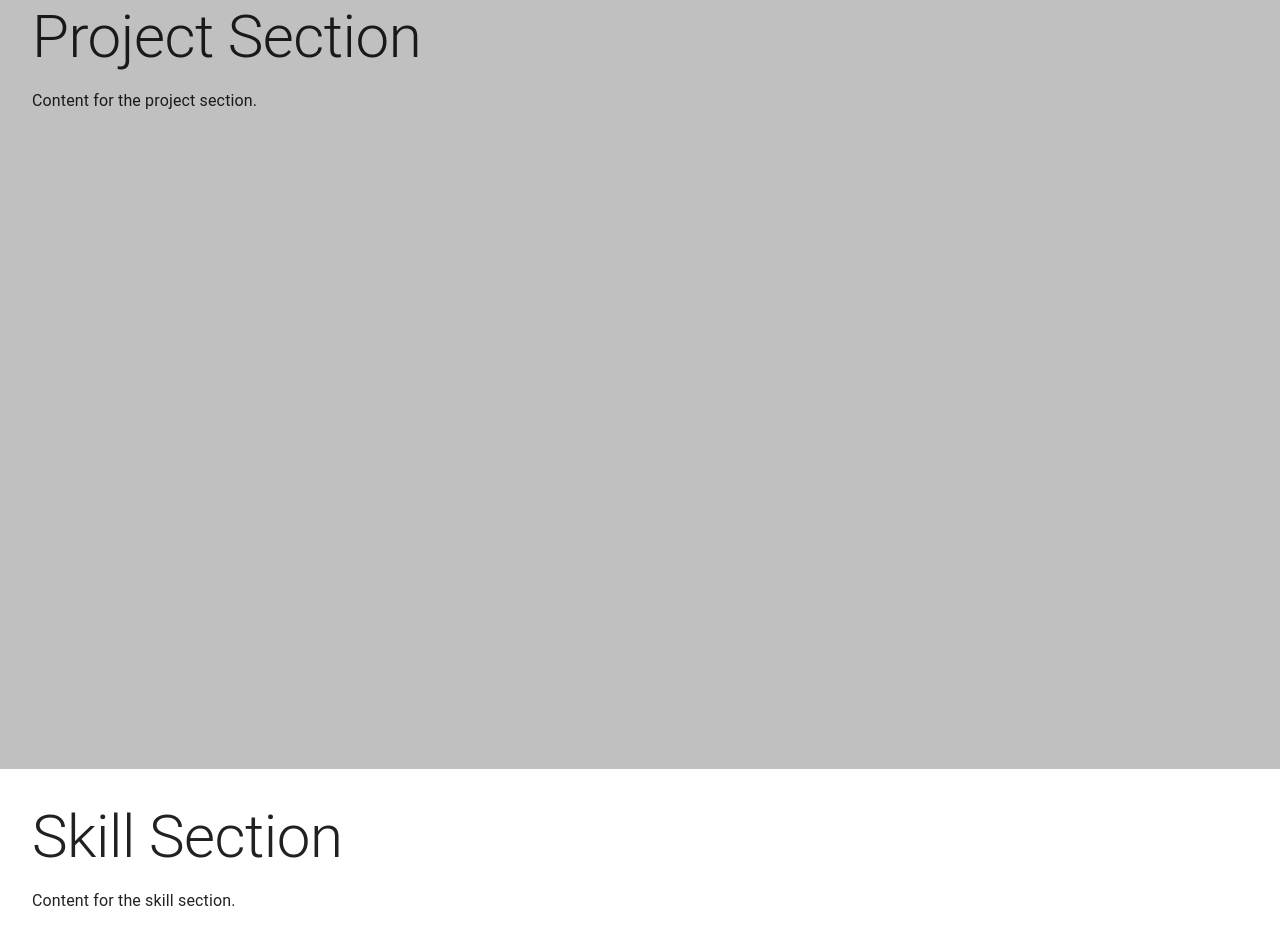
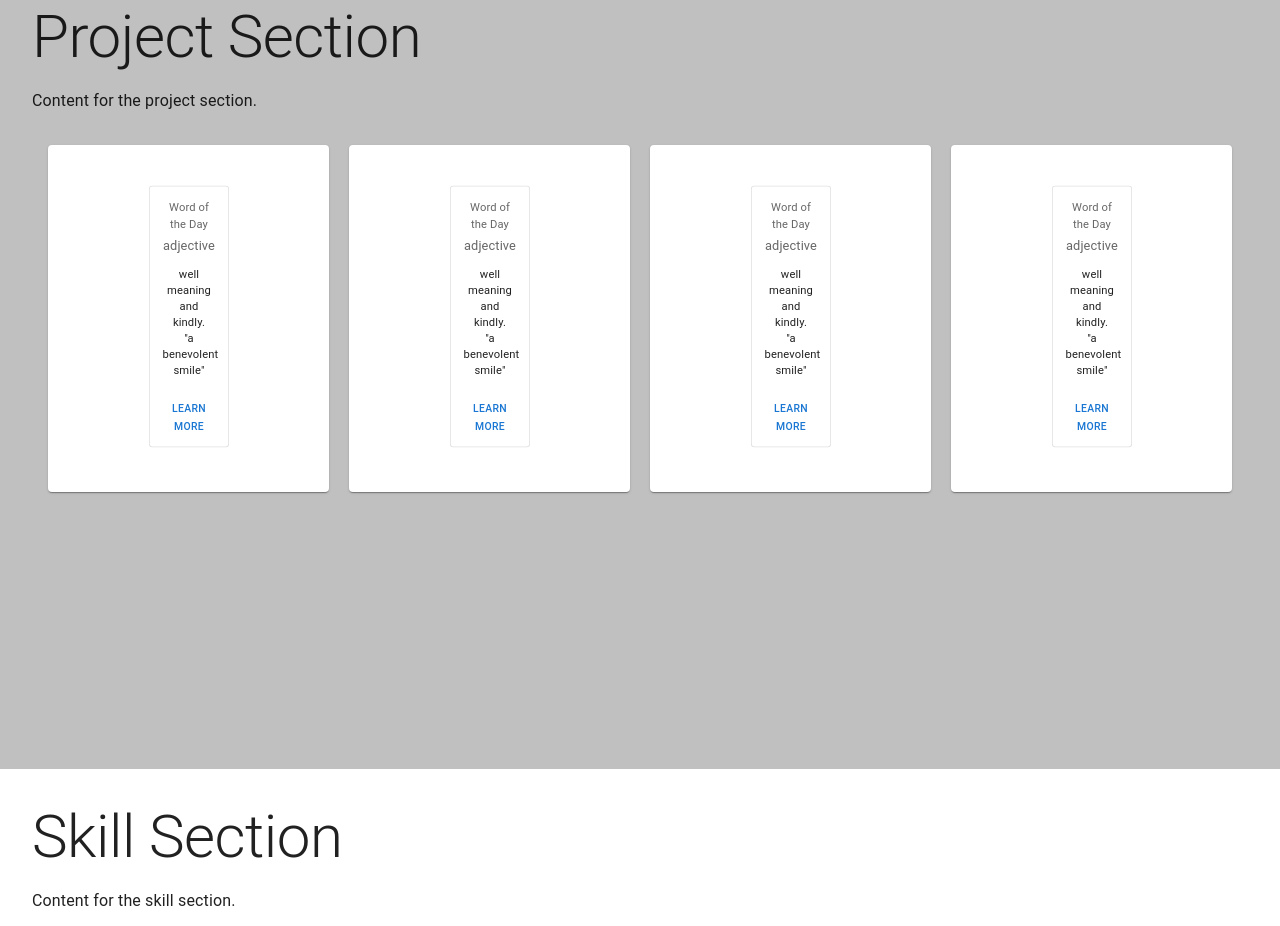
Before and after one commit to beast3012/profile, a React (Create React App) app: page / in a window 1280 px wide. Shown: the part 900-1826 px from the top of the page. Built offline with nearby package versions, Linux system fonts and the light colour scheme.

Commit message:
Update Project.js

```diff
--- a/src/components/Project.js
+++ b/src/components/Project.js
@@ -1,10 +1,73 @@
 import React from 'react';
-import { Box, Typography } from '@mui/material';
+import { styled } from '@mui/material/styles';
+import Box from '@mui/material/Box';
+import Card from '@mui/material/Card';
+import CardActions from '@mui/material/CardActions';
+import CardContent from '@mui/material/CardContent';
+import Button from '@mui/material/Button';
+import Typography from '@mui/material/Typography';
+import Paper from '@mui/material/Paper';
+import Grid from '@mui/material/Grid';
+
+const Item = styled(Paper)(({ theme }) => ({
+  backgroundColor: theme.palette.mode === 'dark' ? '#1A2027' : '#fff',
+  ...theme.typography.body2,
+  padding: theme.spacing(1),
+  textAlign: 'center',
+  color: theme.palette.text.secondary,
+}));
+
+const card = (
+  <Box
+    component="span"
+    sx={{ display: 'inline-block', mx: '2px', transform: 'scale(0.8)', width: 100}}
+  >
+    <Card variant="outlined">
+    <React.Fragment>
+    <CardContent>
+      <Typography sx={{ fontSize: 14 }} color="text.secondary" gutterBottom>
+        Word of the Day
+      </Typography>
+      <Typography variant="h5" component="div">
+        {/* be{bull}nev{bull}o{bull}lent */}
+      </Typography>
+      <Typography sx={{ mb: 1.5 }} color="text.secondary">
+        adjective
+      </Typography>
+      <Typography variant="body2">
+        well meaning and kindly.
+        <br />
+        {'"a benevolent smile"'}
+      </Typography>
+    </CardContent>
+    <CardActions>
+      <Button size="small">Learn More</Button>
+    </CardActions>
+  </React.Fragment>
+    </Card>
+  </Box>
+);
 
 const Project = React.forwardRef((props, ref) => (
   <Box ref={ref} sx={{ height: '100vh', backgroundColor: '#c0c0c0', p: 4 }}>
     <Typography variant="h2">Project Section</Typography>
     <p>Content for the project section.</p>
+    <Box sx={{ flexGrow: 1, p: 2 }}>
+      <Grid container spacing={2.5}>
+        <Grid item xs={3}>
+          <Item>{card}</Item>
+        </Grid>
+        <Grid item xs={3}>
+          <Item>{card}</Item>
+        </Grid>
+        <Grid item xs={3}>
+          <Item>{card}</Item>
+        </Grid>
+        <Grid item xs={3}>
+          <Item>{card}</Item>
+        </Grid>
+      </Grid>
+    </Box>
   </Box>
 ));
 
```
